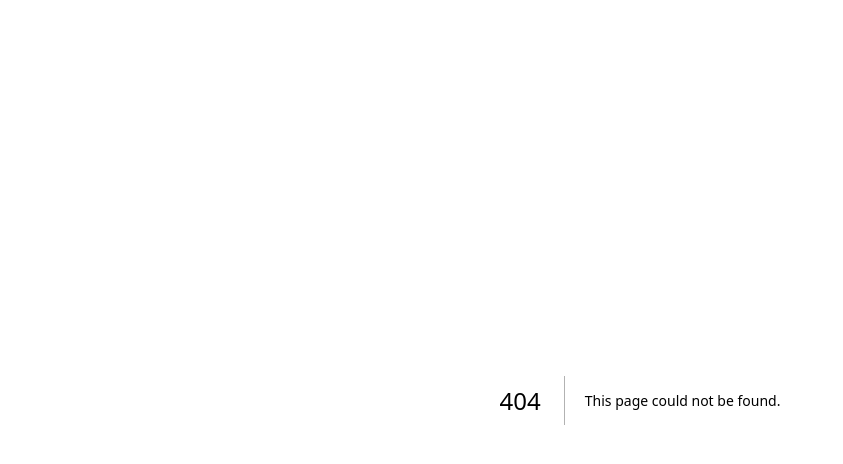
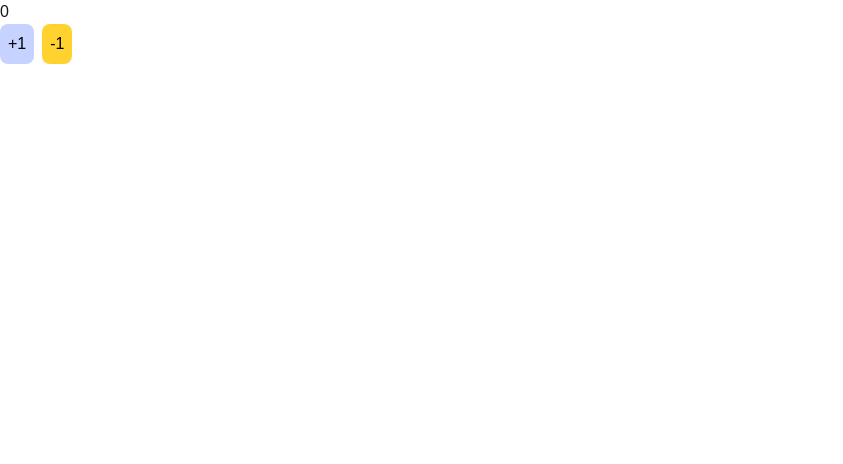
Before and after one commit to f0bima/materi-magang-nextjs, a Next.js app: page /counting in a window 1280 px wide. Before the commit this address had no page. Shown: the top 464 px of the page, without its empty margins (0-843 px from the left). Built offline with nearby package versions, Linux system fonts and the light colour scheme.

Commit message:
simple counting app

```diff
--- /dev/null
+++ b/src/app/counting/page.tsx
@@ -0,0 +1,36 @@
+"use client";
+import React, { useState } from "react";
+
+// buka halaman di localhost:3000/counting
+
+const CountingPage = () => {
+  const [count, setCount] = useState<number>(0);
+
+  return (
+    <div>
+      <p>{count}</p>
+      <div className="flex gap-2">
+        <button
+          onClick={() => {
+            console.log("Increase +1");
+            setCount((prevCount) => prevCount + 1);
+          }}
+          className="bg-indigo-200 text-black p-2 rounded-lg"
+        >
+          +1
+        </button>
+        <button
+          onClick={() => {
+            console.log("Decrease -1");
+            setCount((prevCount) => prevCount - 1);
+          }}
+          className="bg-amber-300 text-black p-2 rounded-lg"
+        >
+          -1
+        </button>
+      </div>
+    </div>
+  );
+};
+
+export default CountingPage;
```
